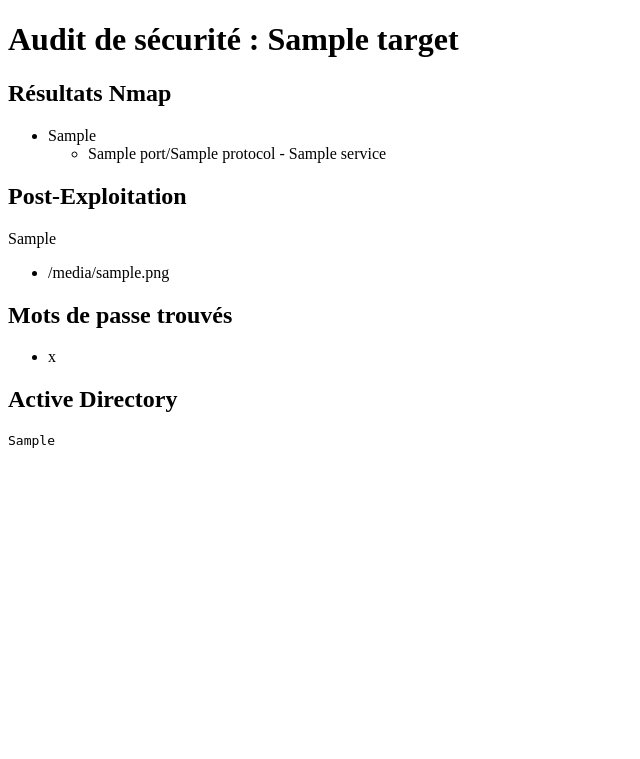
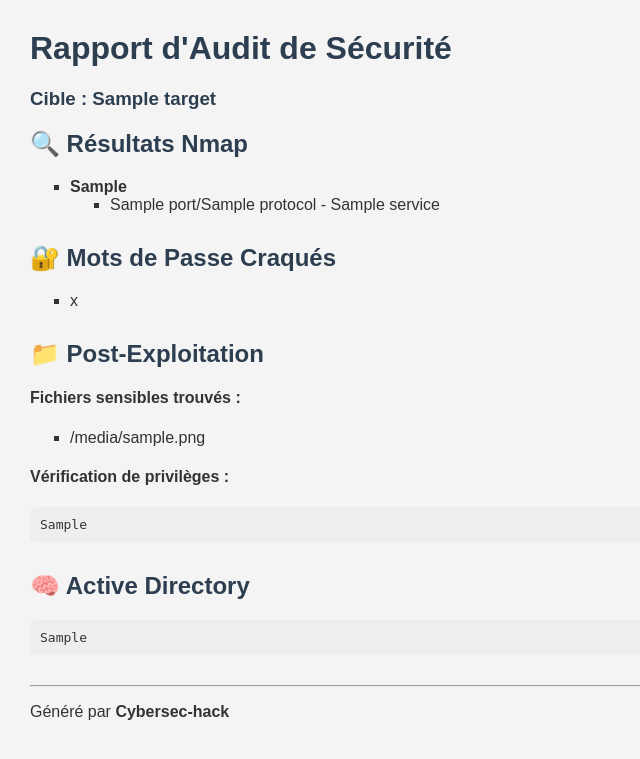
Before and after one commit to ErwannLejoly/Cybersec-hack, a Python web app: template templates/rapport_template.html in a window 1280 px wide. Shown: the top 759 px of the page, without its empty margins (0-640 px from the left). Run offline with Jinja, Linux system fonts and the light colour scheme; the template is opened without the code that fills it: most values are stand-ins (such as "Sample title", 1, 10 or a date in 2020).

Commit message:
Update rapport_template.html

```diff
--- a/templates/rapport_template.html
+++ b/templates/rapport_template.html
@@ -1,16 +1,25 @@
 <!DOCTYPE html>
-<html>
+<html lang="fr">
 <head>
-  <meta charset="utf-8">
-  <title>Rapport Cybersec-hack</title>
+    <meta charset="UTF-8">
+    <title>Rapport d'audit - Cybersec-hack</title>
+    <style>
+        body { font-family: Arial, sans-serif; margin: 30px; background: #f4f4f4; color: #333; }
+        h1, h2, h3 { color: #2c3e50; }
+        ul { list-style-type: square; }
+        pre { background: #eee; padding: 10px; border-radius: 5px; }
+        section { margin-bottom: 30px; }
+    </style>
 </head>
 <body>
-  <h1>Audit de sécurité : {{ target }}</h1>
+    <h1>Rapport d'Audit de Sécurité</h1>
+    <h3>Cible : {{ target }}</h3>
 
-  <h2>Résultats Nmap</h2>
+    <section>
+        <h2>🔍 Résultats Nmap</h2>
         <ul>
             {% for host in nmap %}
-      <li>{{ host.ip }}
+                <li><strong>{{ host.ip }}</strong>
                     <ul>
                         {% for port in host.ports %}
                             <li>{{ port.port }}/{{ port.protocol }} - {{ port.service }}</li>
@@ -19,23 +28,37 @@
                 </li>
             {% endfor %}
         </ul>
+    </section>
 
-  <h2>Post-Exploitation</h2>
-  <p>{{ post.privilege_escalation }}</p>
-  <ul>
-    {% for f in post.sensitive_files %}
-      <li>{{ f }}</li>
-    {% endfor %}
-  </ul>
-
-  <h2>Mots de passe trouvés</h2>
+    <section>
+        <h2>🔐 Mots de Passe Craqués</h2>
         <ul>
             {% for pwd in cracked %}
                 <li>{{ pwd }}</li>
             {% endfor %}
         </ul>
+    </section>
 
-  <h2>Active Directory</h2>
+    <section>
+        <h2>📁 Post-Exploitation</h2>
+        <h4>Fichiers sensibles trouvés :</h4>
+        <ul>
+            {% for file in post.sensitive_files %}
+                <li>{{ file }}</li>
+            {% endfor %}
+        </ul>
+        <h4>Vérification de privilèges :</h4>
+        <pre>{{ post.privilege_escalation }}</pre>
+    </section>
+
+    <section>
+        <h2>🧠 Active Directory</h2>
         <pre>{{ ad }}</pre>
+    </section>
+
+    <footer>
+        <hr>
+        <p>Généré par <strong>Cybersec-hack</strong></p>
+    </footer>
 </body>
 </html>
```
Lines whose indentation alone changed are shown as unchanged.
